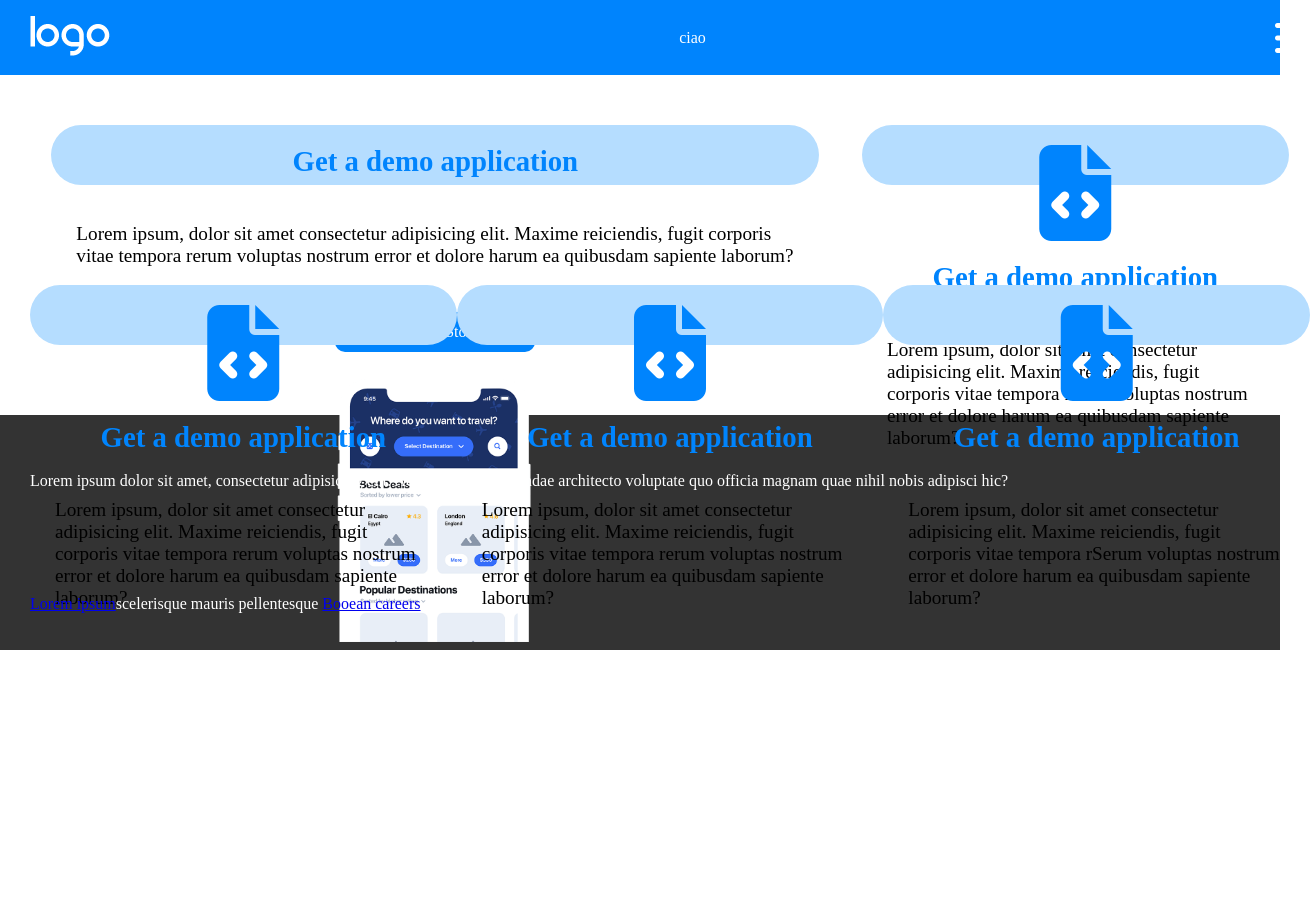
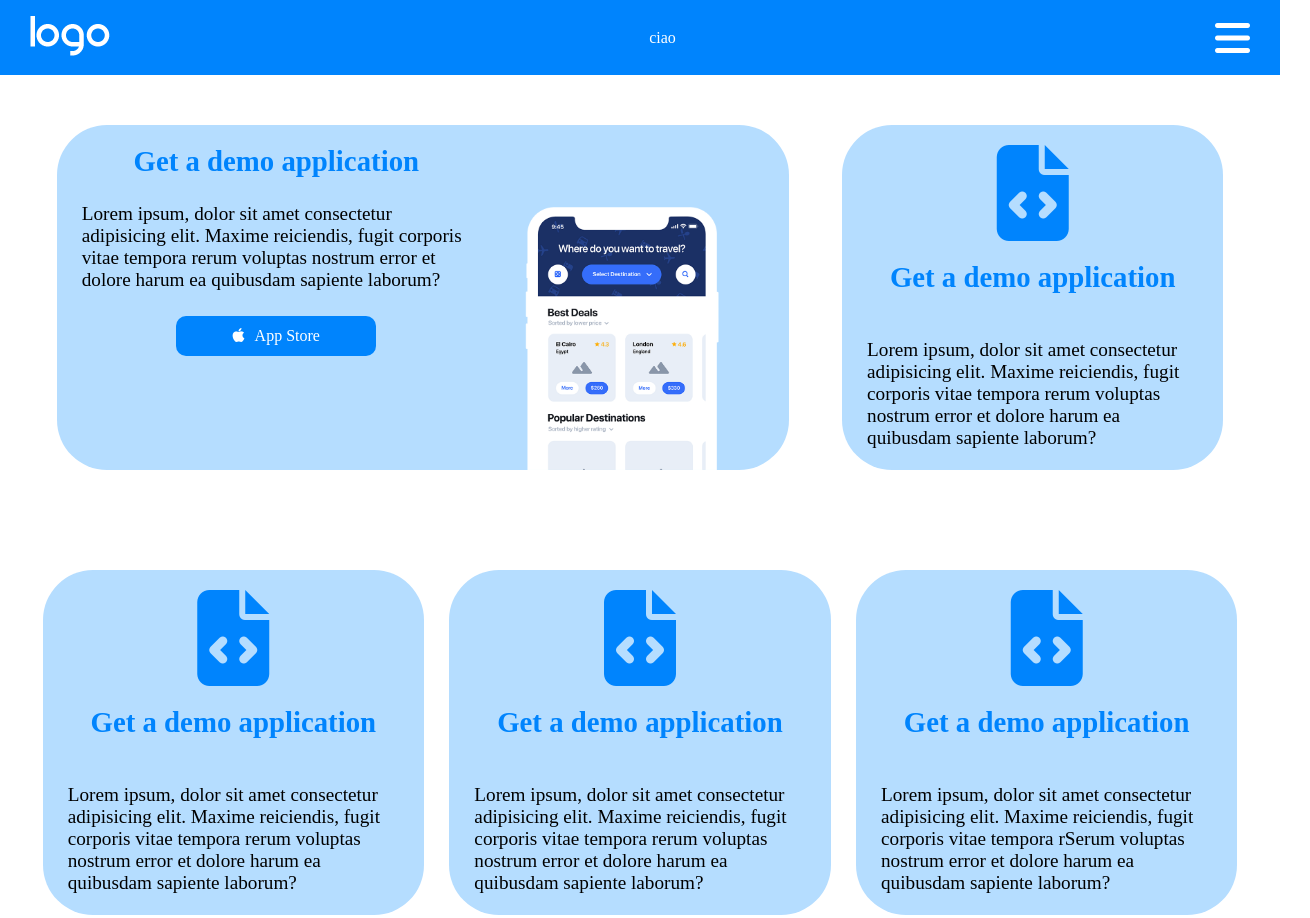
Before and after one commit to mikzanco/htmlcss-responsive-layout, a plain HTML site: page index.html in a window 1280 px wide. Shown: the top 918 px of the page, 1310 px wide, since content can reach past the window. Before the commit the page ends 800 px from the top, so only its background shows below. Drawn offline with Linux system fonts and the light colour scheme.

Commit message:
fix tablet and pc version first section

```diff
--- a/css/style.css
+++ b/css/style.css
@@ -117,17 +117,17 @@ main section .container .text{
 
 /*CLOSE SECTION */
 
+/* from phone to tablet */
 
 @media (min-width: 767px){
 
   .container{
     display: flex;
     flex-wrap: wrap;
-    width: 100%;
   }
 
   .box{
-    height: 60px;
+    height: 566px;
   }
 
   main section .container .box:first-child{
@@ -135,9 +135,45 @@ main section .container .text{
   }
 
   main section .container .box.small{
-    width: calc(100% / 3);
+    width: calc(100% / 3.2);
   }
 
+  main .container p{
+    font-size: 2.5rem;
+  }
+
+  main section .container .box .big-s{
+    margin-top: 20px;
+  }
+
+  .button{
+
+  }
+}
+
+
+/* from phone to computer */
+
+@media (min-width: 1160px){
+
+  .box{
+    height: 345px ;
+    position: relative;
+  }
+
+  main section .container .box-text{
+    width: 60%;
+  }
+
+  .img{
+    position: absolute;
+    left: 200px;
+    bottom: 0;
+  }
+
+  main .container .box p{
+    margin: 0;
+  }
 }
 
 
--- a/index.html
+++ b/index.html
@@ -32,11 +32,14 @@
     <section>
       <div class="container">
         <div class="box d-flex">
-          <h3>Get a demo application</h3>
-          <p>Lorem ipsum, dolor sit amet consectetur adipisicing elit. Maxime reiciendis, fugit corporis vitae tempora rerum voluptas nostrum error et dolore harum ea quibusdam sapiente laborum?</p>
-          <div class="button d-flex">
-            <a href="#"><i class="fa-brands fa-apple"></i>App Store</a>
+          <div class="box-text">
+            <h3>Get a demo application</h3>
+            <p>Lorem ipsum, dolor sit amet consectetur adipisicing elit. Maxime reiciendis, fugit corporis vitae tempora rerum voluptas nostrum error et dolore harum ea quibusdam sapiente laborum?</p>
+            <div class="button d-flex">
+              <a href="#"><i class="fa-brands fa-apple"></i>App Store</a>
+            </div>
           </div>
+
           <div class="img">
             <img src="img/phone.png" alt="phone">
           </div>
@@ -52,7 +55,7 @@
           <h3>Get a demo application</h3>
           <p>Lorem ipsum, dolor sit amet consectetur adipisicing elit. Maxime reiciendis, fugit corporis vitae tempora rerum voluptas nostrum error et dolore harum ea quibusdam sapiente laborum?</p>
         </div>
-        <div class="box small d-flex">
+        <div class="box small middle d-flex">
           <div class="big-s d-flex"><i class="fa-solid fa-file-code big"></i></div>
           <h3>Get a demo application</h3>
           <p>Lorem ipsum, dolor sit amet consectetur adipisicing elit. Maxime reiciendis, fugit corporis vitae tempora rerum voluptas nostrum error et dolore harum ea quibusdam sapiente laborum?</p>
```
